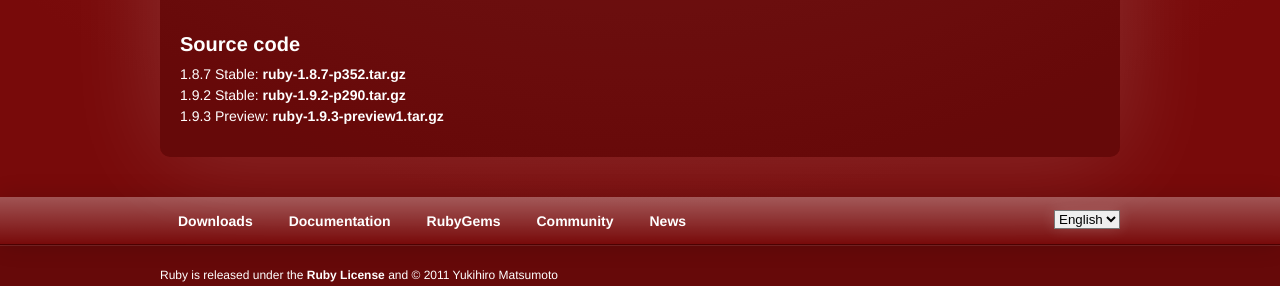
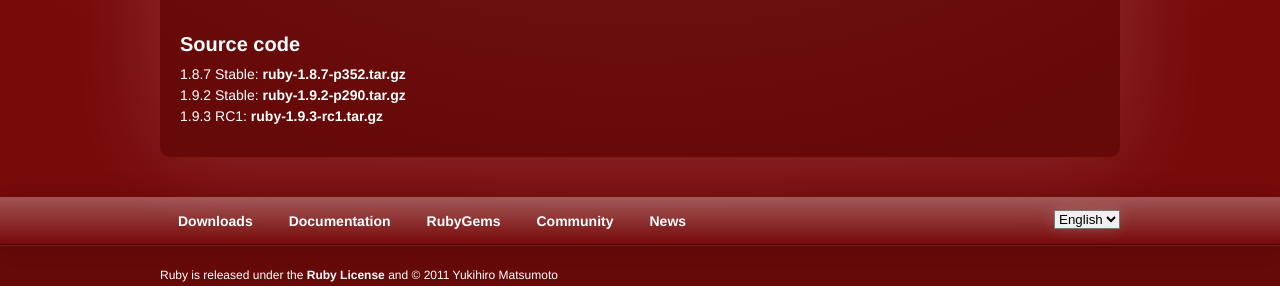
Before and after one commit to chrisledet/rubylang.info, a Jekyll site: the page built from downloads.html, in a window 1280 px wide. Shown: the part 989-1275 px from the top of the page. Built offline with Jekyll 4.4.1, drawn with Linux system fonts in a browser that asks for light colours; nearby versions of some CDN libraries; Markdown is read by kramdown in place of the engine named in the settings; comment, search, counter and statistics services are not loaded.

Commit message:
Added Ruby 1.9.3 RC1 download

```diff
--- a/downloads.html
+++ b/downloads.html
@@ -57,7 +57,7 @@
       <b>1.9.2</a>
       Stable: <a href='http://ftp.ruby-lang.org/pub/ruby/1.9/ruby-1.9.2-p290.tar.gz'>ruby-1.9.2-p290.tar.gz</a><br />
       <b>1.9.3</a>
-      Preview: <a href='http://ftp.ruby-lang.org/pub/ruby/1.9/ruby-1.9.3-preview1.tar.gz'>ruby-1.9.3-preview1.tar.gz</a>
+      RC1: <a href='http://ftp.ruby-lang.org/pub/ruby/1.9/ruby-1.9.3-rc1.tar.gz'>ruby-1.9.3-rc1.tar.gz</a>
     </p>
   </li>
 
```
